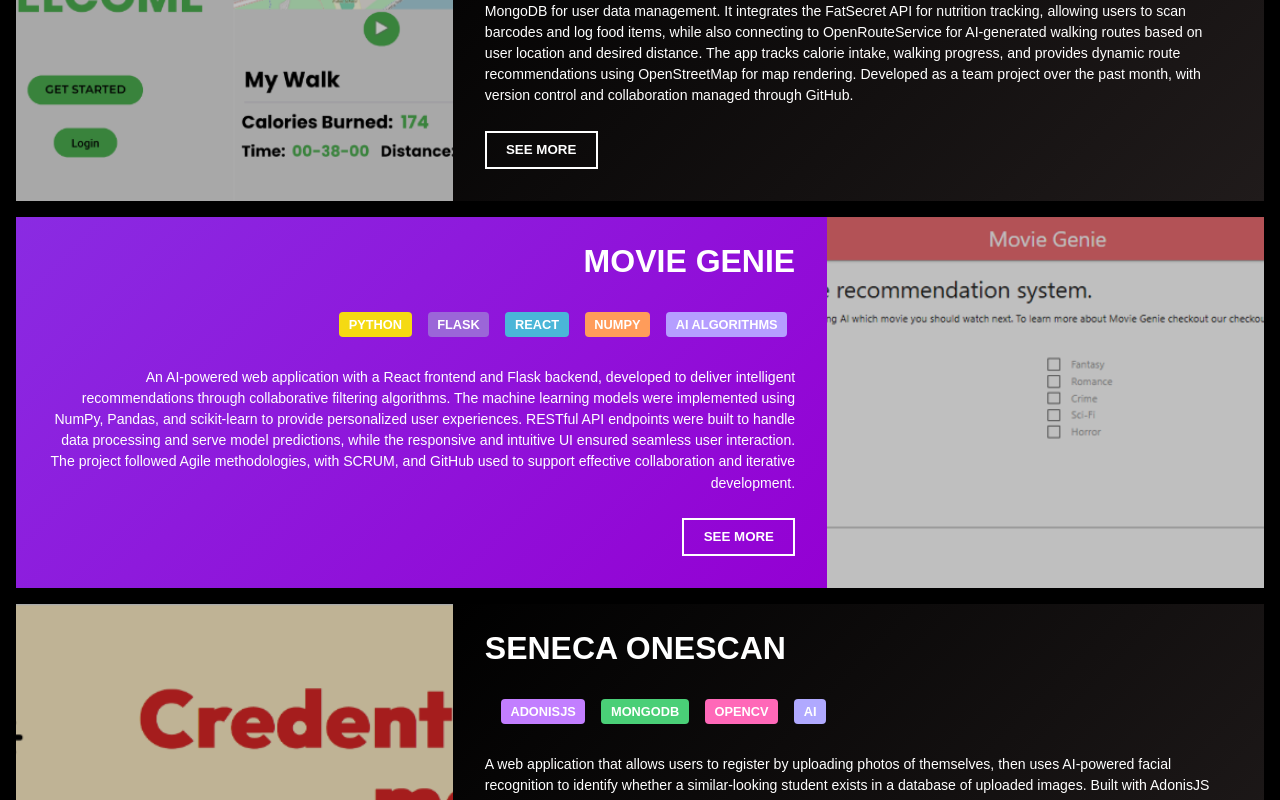
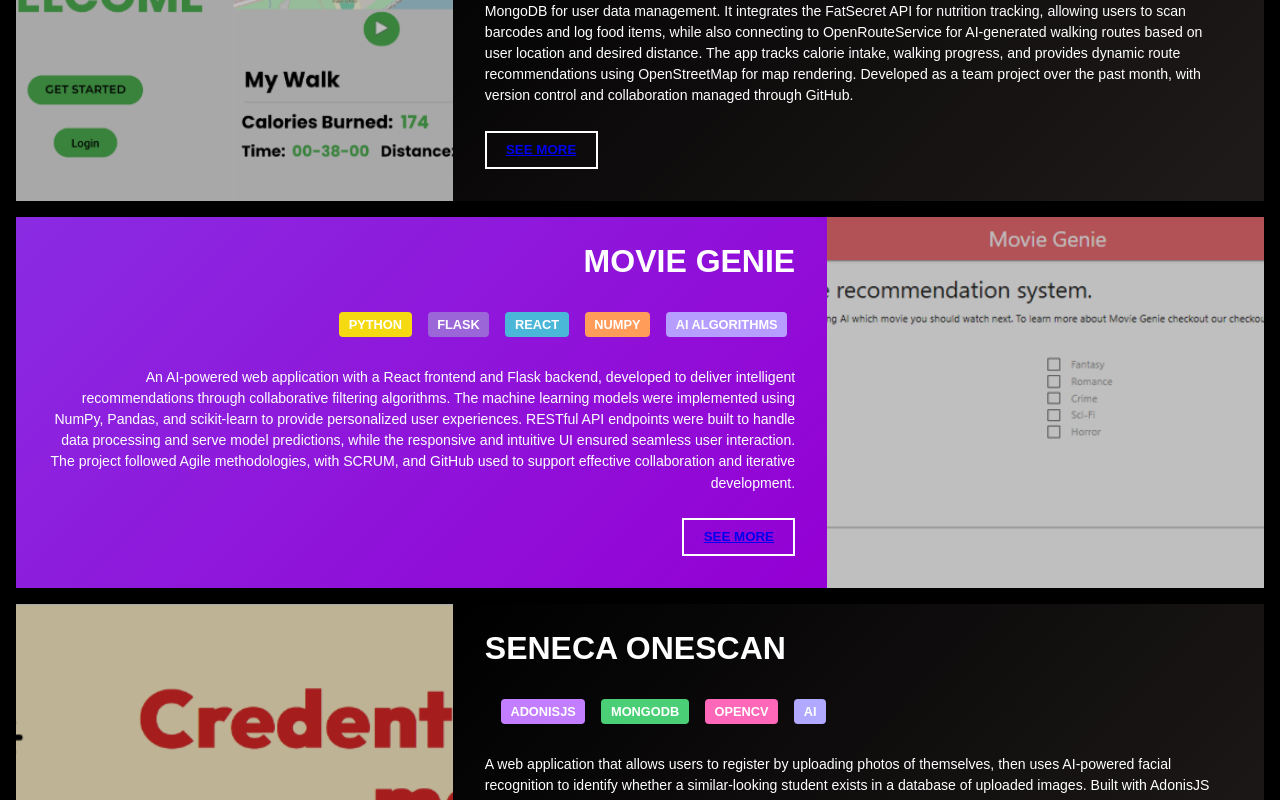
Before and after one commit to NolanS55/portfolioV2, a React (Create React App) app: page / in a window 1280 px wide. Shown: the part 2340-3140 px from the top of the page. Built offline with nearby package versions, Linux system fonts and the light colour scheme.

Commit message:
links added

```diff
--- a/src/Portfolio.js
+++ b/src/Portfolio.js
@@ -37,26 +37,30 @@ const Portfolio = () => {
         title: "WalkMe",
         image: walk,
         tags: ["ExpressJS", "NodeJS", "Java", "Android Studio"],
-        description: "A mobile fitness application designed to promote healthy habits by encouraging walking through personalized route suggestions and activity tracking. Built with Java for Android, the app connects to a custom Express.js API with MongoDB for user data management. It integrates the FatSecret API for nutrition tracking, allowing users to scan barcodes and log food items, while also connecting to OpenRouteService for AI-generated walking routes based on user location and desired distance. The app tracks calorie intake, walking progress, and provides dynamic route recommendations using OpenStreetMap for map rendering. Developed as a team project over the past month, with version control and collaboration managed through GitHub."
+        description: "A mobile fitness application designed to promote healthy habits by encouraging walking through personalized route suggestions and activity tracking. Built with Java for Android, the app connects to a custom Express.js API with MongoDB for user data management. It integrates the FatSecret API for nutrition tracking, allowing users to scan barcodes and log food items, while also connecting to OpenRouteService for AI-generated walking routes based on user location and desired distance. The app tracks calorie intake, walking progress, and provides dynamic route recommendations using OpenStreetMap for map rendering. Developed as a team project over the past month, with version control and collaboration managed through GitHub.",
+        url: "https://github.com/NolanS55/TicketVortex"
       },
       {
         title: "Movie Genie",
         image: movie,
         tags: ["Python", "Flask", "React", "NumPy", "AI Algorithms"],
-        description: "An AI-powered web application with a React frontend and Flask backend, developed to deliver intelligent recommendations through collaborative filtering algorithms. The machine learning models were implemented using NumPy, Pandas, and scikit-learn to provide personalized user experiences. RESTful API endpoints were built to handle data processing and serve model predictions, while the responsive and intuitive UI ensured seamless user interaction. The project followed Agile methodologies, with SCRUM, and GitHub used to support effective collaboration and iterative development."
+        description: "An AI-powered web application with a React frontend and Flask backend, developed to deliver intelligent recommendations through collaborative filtering algorithms. The machine learning models were implemented using NumPy, Pandas, and scikit-learn to provide personalized user experiences. RESTful API endpoints were built to handle data processing and serve model predictions, while the responsive and intuitive UI ensured seamless user interaction. The project followed Agile methodologies, with SCRUM, and GitHub used to support effective collaboration and iterative development.",
+        url: "https://github.com/NolanS55/TicketVortex"
       },
 
       {
         title: "Seneca oneScan",
         image: oneScan,
         tags: ["AdonisJS", "MongoDB", "OpenCV", "AI"],
-        description: "A web application that allows users to register by uploading photos of themselves, then uses AI-powered facial recognition to identify whether a similar-looking student exists in a database of uploaded images. Built with AdonisJS and MongoDB, the platform handles user authentication, image uploads, and real-time facial comparison. The AI system uses facial recognition algorithms to analyze and match submitted photos against stored student images. The project was developed collaboratively and managed using GitHub for version control and team coordination."
+        description: "A web application that allows users to register by uploading photos of themselves, then uses AI-powered facial recognition to identify whether a similar-looking student exists in a database of uploaded images. Built with AdonisJS and MongoDB, the platform handles user authentication, image uploads, and real-time facial comparison. The AI system uses facial recognition algorithms to analyze and match submitted photos against stored student images. The project was developed collaboratively and managed using GitHub for version control and team coordination.",
+        url: "https://github.com/NolanS55/TicketVortex"
       },
       {
         title: "Ticket Vortex",
         image: ticket,
         tags: ["Python", "Flask", "MongoDB"],
-        description: "An online marketplace for concert tickets built by a team with a focus on creating a seamless and secure user experience. The platform features RESTful APIs developed using Python and Flask, with a backend architecture designed to support key marketplace operations. The database was structured using MongoDB, with a custom schema designed to efficiently manage users, ticket listings, and transactions. The frontend was built with HTML, CSS, and Bootstrap to provide a responsive and intuitive interface. My contributions included designing and implementing the backend APIs, structuring the MongoDB database, and developing parts of the user interface. The project was managed collaboratively using GitHub, JIRA, and SCRUM for version control and workflow organization."
+        description: "An online marketplace for concert tickets built by a team with a focus on creating a seamless and secure user experience. The platform features RESTful APIs developed using Python and Flask, with a backend architecture designed to support key marketplace operations. The database was structured using MongoDB, with a custom schema designed to efficiently manage users, ticket listings, and transactions. The frontend was built with HTML, CSS, and Bootstrap to provide a responsive and intuitive interface. My contributions included designing and implementing the backend APIs, structuring the MongoDB database, and developing parts of the user interface. The project was managed collaboratively using GitHub, JIRA, and SCRUM for version control and workflow organization.",
+        url: "https://github.com/NolanS55/TicketVortex"
       }
     ]
 
@@ -199,7 +203,7 @@ const Portfolio = () => {
               ))}
             </div>
             <p className="description">{proj.description}</p>
-            <button className="btn">See More</button>
+            <button className="btn"><a href={proj.url}>See More</a></button>
           </div>
         </motion.div>
         ))}
```
